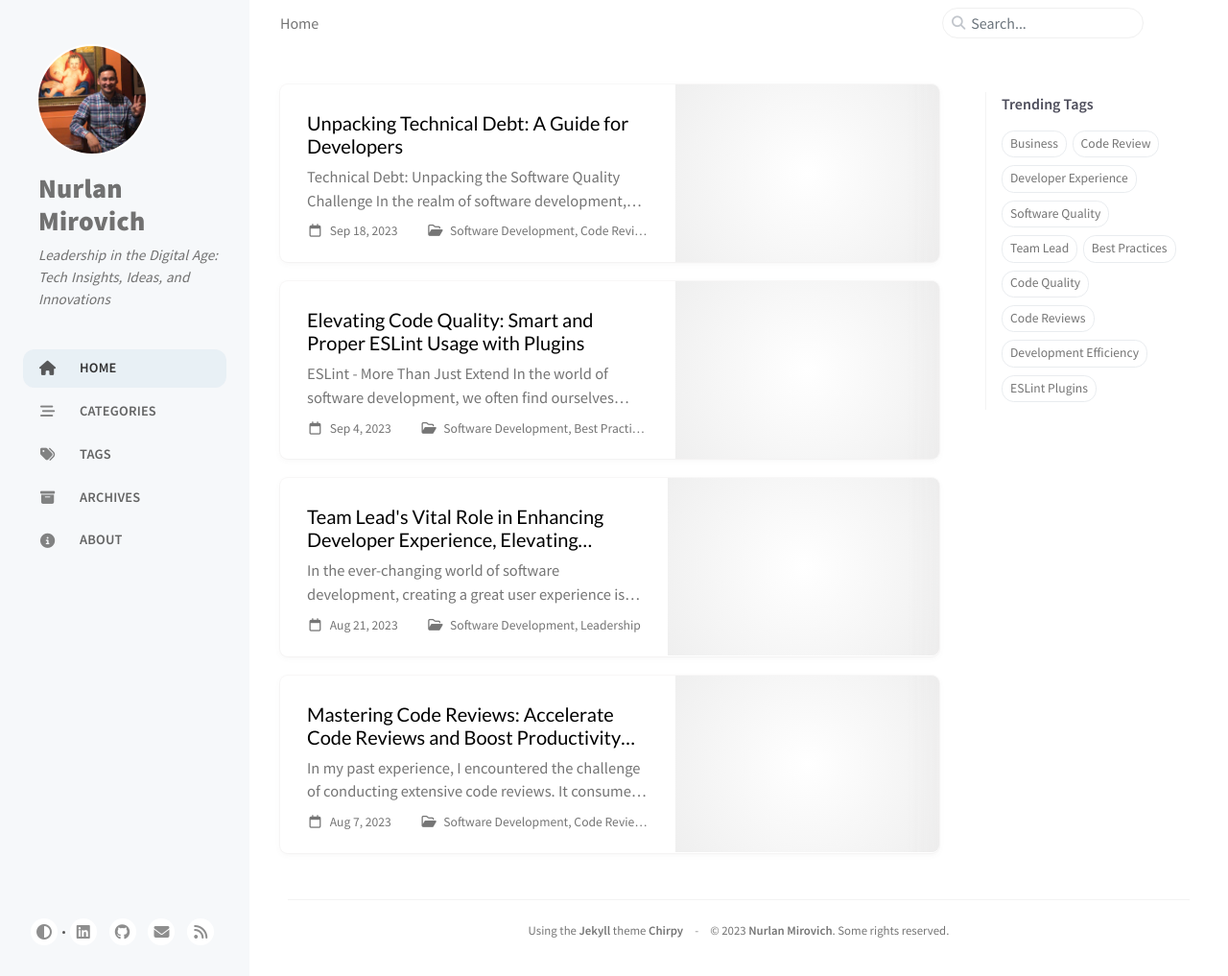
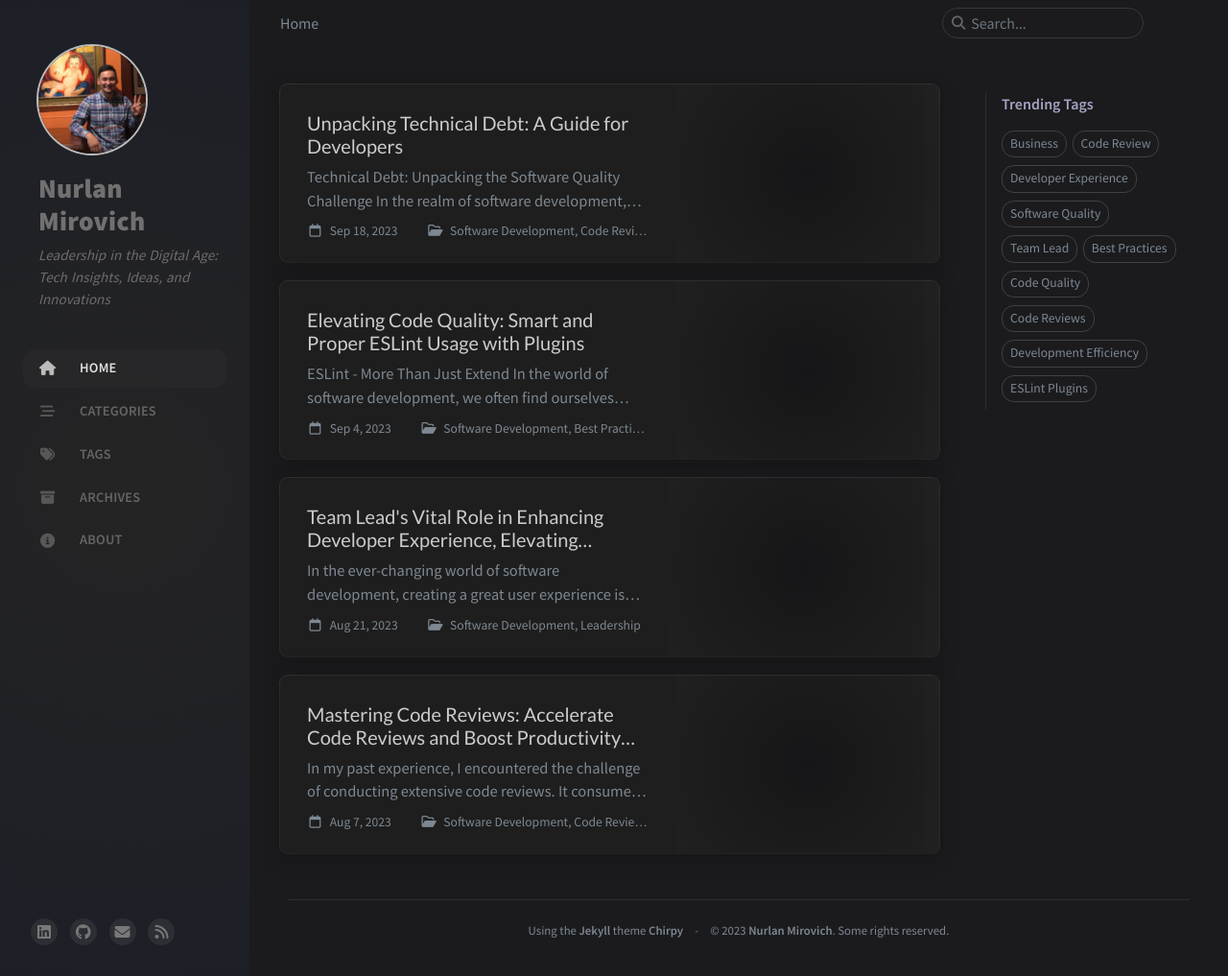
Before and after one commit to lakviat/nmirovich.com, a Jekyll site: the page built from index.html, in a window 1280 px wide and 1017 px high. Shown: the whole window at 96% size. Built offline with Jekyll 4.4.1, drawn with Linux system fonts in a browser that asks for light colours; cached includes are drawn as plain includes; a script that is not in the unit is left out; the list of posts is cut into pages by our own code; comment, search, counter and statistics services are not loaded.

```diff
--- a/_config.yml
+++ b/_config.yml
@@ -65,7 +65,7 @@ google_analytics:
 #     light  - Use the light color scheme
 #     dark   - Use the dark color scheme
 #
-theme_mode: # [light|dark]
+theme_mode: [dark]
 
 # The CDN endpoint for images.
 # Notice that once it is assigned, the CDN url
--- a/_data/contact.yml
+++ b/_data/contact.yml
@@ -2,7 +2,7 @@
 
 - type: linkedin
   icon: fab fa-linkedin # icons powered by <https://fontawesome.com/>
-  url: "https://www.linkedin.com/in/sergii-grytsaienko" # Fill with your Linkedin homepage
+  url: "https://www.linkedin.com/in/nurlan-mirovich-542335178/" # Fill with your Linkedin homepage
 
 - type: github
   icon: fab fa-github
--- a/_data/share.yml
+++ b/_data/share.yml
@@ -7,6 +7,10 @@ platforms:
   # link: "https://twitter.com/intent/tweet?text=TITLE&url=URL"
 
   # - type: Facebook
+  #   icon: "fab fa-facebook-square"
+  #   link: "https://www.facebook.com/sharer/sharer.php?title=TITLE&u=URL"
+
+  # - type: Instagram
   #   icon: "fab fa-facebook-square"
   #   link: "https://www.facebook.com/sharer/sharer.php?title=TITLE&u=URL"
 
```
